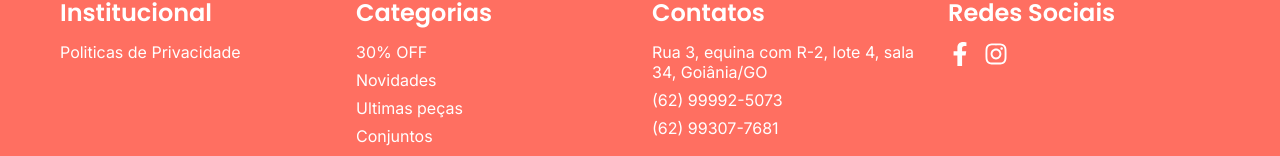
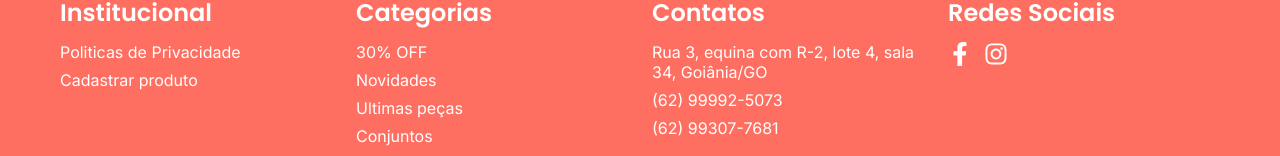
Before and after one commit to Wellington-Developer/simply-app, a React (Vite) app: page /cadastrar-produto in a window 1280 px wide. Shown: the part 317-473 px from the top of the page. Built offline with nearby package versions, Linux system fonts and the light colour scheme; no server answers.

Commit message:
feat: cadastro

```diff
--- a/src/components/Footer/index.tsx
+++ b/src/components/Footer/index.tsx
@@ -64,6 +64,9 @@ export const Footer = () => {
                             <Link to="/politica-privacidade">
                                 <li>Politicas de Privacidade</li>
                             </Link>
+                            <Link to="/cadastrar-produto">
+                                <li>Cadastrar produto</li>
+                            </Link>
                         </ul>
                     }
                 </div>
```
